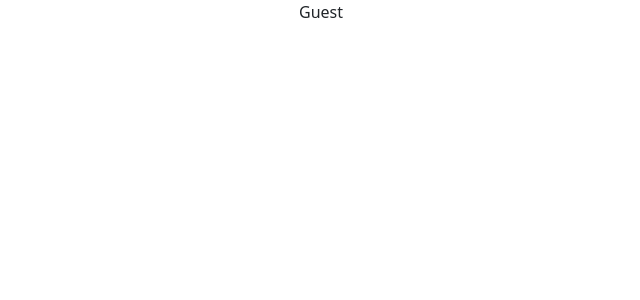
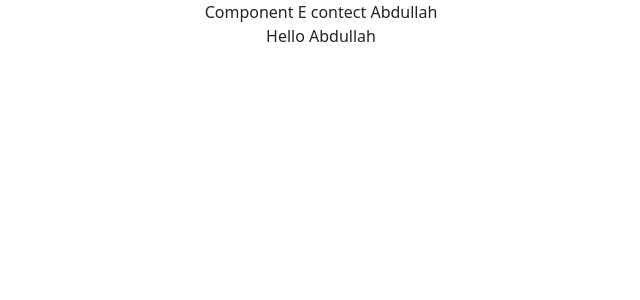
Before and after one commit to abdullahasif1/ReactJS-ALL-IN-ONE, a React (Create React App) app: page / in a window 1280 px wide. Shown: the top 300 px of the page, without its empty margins (319-959 px from the left). Built offline with nearby package versions, Linux system fonts and the light colour scheme.

Commit message:
Context Api - use CA, default value, types of CA

```diff
--- a/src/App.js
+++ b/src/App.js
@@ -29,16 +29,20 @@
 import ClickCounter2 from './Components/ClickCounter2';
 import HoverCounter2 from './Components/HoverCounter2';
 import User from './Components/User';
+import ComponentC from './Components/ComponentC'
+import { UserProvide } from './Components/userContext';
 
 
 function App() {
 
   return (
     <div className="App">
+      <UserProvide value ="Abdullah">
+        <ComponentC />
+      </UserProvide>
 
 
-
-      <User name={(isLoggedIn) => isLoggedIn ? 'Abdullah' : 'Guest'} />
+      {/* <User name={(isLoggedIn) => isLoggedIn ? 'Abdullah' : 'Guest'} /> */}
       {/* <Counter2 render={(count, increamentCount)=>(<ClickCounter2 count={count} increamentCount={increamentCount}/>
       )}/>
       <Counter2 render={(count, increamentCount)=>(<HoverCounter2 count={count} increamentCount={increamentCount}/>
--- /dev/null
+++ b/src/Components/ComponentC.js
@@ -0,0 +1,12 @@
+import React, { Component } from 'react'
+import ComponentE from'./ComponentE'
+
+class ComponentC extends Component {
+  render() {
+    return (
+      <ComponentE/>
+    )
+  }
+}
+
+export default ComponentC
--- /dev/null
+++ b/src/Components/ComponentE.js
@@ -0,0 +1,18 @@
+import React, { Component } from 'react'
+import ComponentF from './ComponentF'
+import UserContext from './userContext'
+
+class ComponentE extends Component {
+  render() {
+    return (
+      <div>
+        Component E contect {this.context}
+        <ComponentF/>
+      </div>
+    )
+  }
+}
+
+Component.contextType = UserContext
+
+export default ComponentE
--- /dev/null
+++ b/src/Components/ComponentF.js
@@ -0,0 +1,18 @@
+import React, { Component } from 'react'
+import { UserConsumer } from './userContext'
+
+class ComponentF extends Component {
+  render() {
+    return (
+      <UserConsumer>
+        {
+          (username)=> {
+              return <div> Hello {username}</div>
+          }
+        }
+      </UserConsumer>
+    )
+  }
+}
+
+export default ComponentF
--- /dev/null
+++ b/src/Components/userContext.js
@@ -0,0 +1,12 @@
+import React from "react";
+
+const UserContext = React.createContext('By Default this will work')
+
+const UserProvide = UserContext.Provider
+const UserConsumer = UserContext.Consumer
+
+
+export{ UserConsumer, UserProvide}
+
+
+export default UserContext
```
